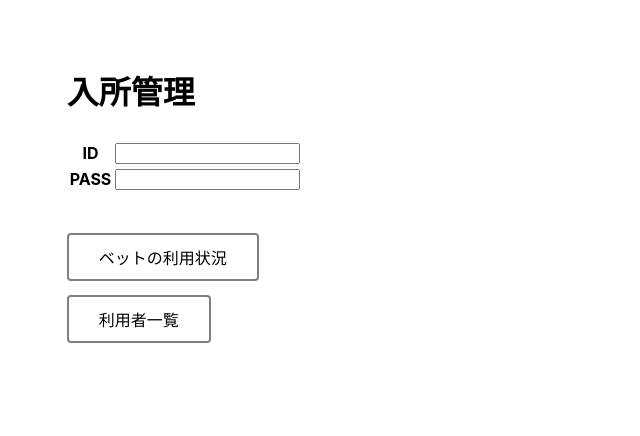
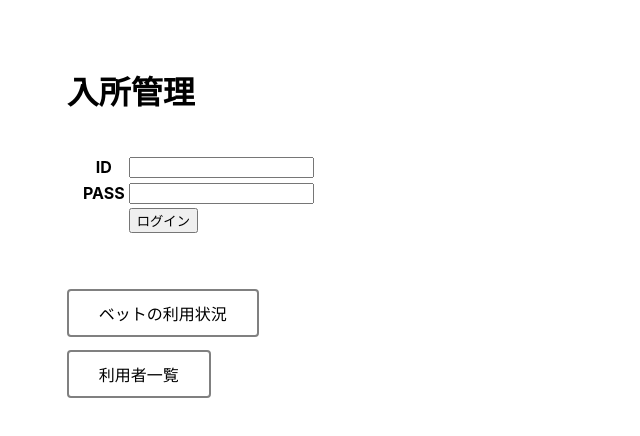
Before and after one commit to kkudo020/KaigoApplication, a Nuxt app in the folder kaigoapp/: page / in a window 1280 px wide. Shown: the top 436 px of the page, without its empty margins (0-640 px from the left). Built offline with nearby package versions, Linux system fonts and the light colour scheme.

Commit message:
ログイン機能実装(6/2)

```diff
--- a/kaigoapp/components/login.vue
+++ b/kaigoapp/components/login.vue
@@ -1,5 +1,7 @@
 <template>
-    <div>
+    <div style="text">
+        <div v-if="user_name ==undefined">
+            <p style="color:red;">{{msg}}</p>
         <table>
             <tr>
                 <th><label>ID</label></th>
@@ -7,30 +9,83 @@
             </tr>
             <tr>
                 <th><label>PASS</label></th>
-                <td><input type="text" v-model="pass"></td>
+                <td><input type="password" v-model="pass"></td>
+            </tr>
+            <tr>
+                <td></td>
+                <td><button @click="login();">ログイン</button></td>
             </tr>
         </table>
+        </div>
+        <div v-if="user_name !=undefined">
+            <userName />
+            <button @click="logout();">ログアウト</button>
+        </div>
     </div>
 </template>
 
 <script>
+const axios = require('axios');
+let url = "https://kaigo-db-a268b.firebaseio.com/USER";
+import userName from '../components/userName';
+
 export default {
     name: 'login',
     data: function(){
         return{
             id:'',
-            pass:''
+            pass:'',
+            msg:'',
+            user_name:localStorage.user_name,
         };
     },
     methods: {
-        login(id,pass){
+        login(){
+            if(this.id == ''){
+                this.msg = "IDが入力されていません";
+                return;
+            }
+            if(this.pass == ''){
+                this.msg = "PASSが入力されていません";
+                return;
+            }
+            this.msg = null;
+            let input_id = this.id;
+            let input_pass = this.pass;
+            axios.get(url+"/"+input_id+".json").then((res)=>{
+                let result_json = res.data;
+                if(result_json == undefined){
+                    this.msg = "IDが確認できませんでした。";
+                    return;
+                }
+                console.log(result_json);
+                let pass = result_json.PASSWORD;
+                console.log(pass+" "+input_pass);
+                console.log(pass == input_pass);
 
+                if(pass == input_pass){
+                    //ログイン成功
+                    localStorage.user_name = result_json.USER_NAME;
+                    this.user_name = result_json.USER_NAME;
+                }else{
+                    //ログイン失敗
+                    this.msg = "ID又はパスワードが間違っています。";
+                }
+            });
+        },
+        logout(){
+            localStorage.removeItem("user_name");
+            this.user_name = localStorage.user_name;
         }
-    }
+    },
+    components:{
+        userName
+    },
 }
 </script>
 <style>
 div{
     padding: 10pt;
 }
+
 </style>
--- a/kaigoapp/components/userName.vue
+++ b/kaigoapp/components/userName.vue
@@ -1,6 +1,7 @@
 <template>
     <div>
         ユーザー：{{this.user_name}}
+        <button @click="logout();">ログアウト</button>
     </div>
 </template>
 
@@ -9,11 +10,17 @@ export default {
     name: 'userName',
     data: function(){
         return{
-            user_name:String;
+            user_name:'未ログイン',
         };
     },
     mounted(){
         if(localStorage.user_name){
+            this.user_name = localStorage.user_name;
+        }
+    },
+    methods:{
+        logout(){
+            localStorage.removeItem("user_name");
             this.user_name = localStorage.user_name;
         }
     }
--- a/kaigoapp/pages/nyusyo_list.vue
+++ b/kaigoapp/pages/nyusyo_list.vue
@@ -3,6 +3,7 @@
       <div>
           <h1>{{title}}</h1>
           <p>{{message}}</p>
+          <userName />
           <p>{{this.$route.query.id}}</p>
       </div>
       <div>
@@ -21,7 +22,7 @@
                   <th>終了日</th>
                   <th>備考</th>
               </tr>
-              <tr v-for="data in html_data" :key="data" v-if="">
+              <tr v-for="data in html_data" :key="data">
                 <td>{{}}</td>
                 <td>{{data.BIRTHDAY}}</td>
                 <td>{{data.BIRTHDAY}}</td>
@@ -36,6 +37,8 @@
 <script>
 const axios = require('axios');
 let url = "https://kaigo-db-a268b.firebaseio.com/";
+import userName from '../components/userName';
+
 export default {
     data: function(){
         return{
@@ -49,6 +52,9 @@ export default {
         let result_personal = await axios.get(url+"personal.json");
 
         return{ html_data:result_stay.data };
+    },
+    components:{
+        userName
     },
 }
 </script>
--- /dev/null
+++ b/kaigoapp/pages/nyusyotop.vue
@@ -0,0 +1,52 @@
+<template>
+  <div class="container">
+      <div>
+          <h1>{{title}}</h1>
+          <p>{{message}}</p>
+          <userName />
+          <a v-if="login_status" href="/bed">ベットの利用状況</a><br>
+          <a v-if="login_status" href="/user_list">利用者一覧</a>
+      </div>
+  </div>
+</template>
+
+<script>
+import login from '../components/login';
+import userName from '../components/userName';
+
+export default {
+    data: function(){
+        return{
+            title:'入所管理',
+            message:'',
+        };
+    },
+    methods:{
+
+    },
+    components:{
+        login,
+        userName
+    },
+}
+
+</script>
+<style>
+div{
+    padding: 10pt;
+}
+a{
+    display: inline-block;
+    border-radius: 4px;
+    border: 2px solid gray;
+    color: black;
+    text-decoration: none;
+    padding: 10px 30px;
+    margin-top:10pt;
+}
+a:hover {
+  color: #fff;
+  background-color: gray;
+}
+
+</style>
--- a/kaigoapp/pages/user_list.vue
+++ b/kaigoapp/pages/user_list.vue
@@ -2,7 +2,7 @@
   <div class="container">
       <div>
           <h1>{{title}}</h1>
-          <p>{{$store.state.login_user}}</p>
+          <userName />
           <p>{{message}}</p>
       </div>
       <div>
@@ -35,6 +35,8 @@
 <script>
 const axios = require('axios');
 let url = "https://kaigo-db-a268b.firebaseio.com/PERSONAL.json";
+import userName from '../components/userName';
+
 export default {
     data: function(){
         return{
@@ -45,6 +47,9 @@ export default {
     asyncData: async function(){
         let result = await axios.get(url);
         return{ html_data:result.data };
+    },
+    components:{
+        userName
     },
 }
 </script>
```
